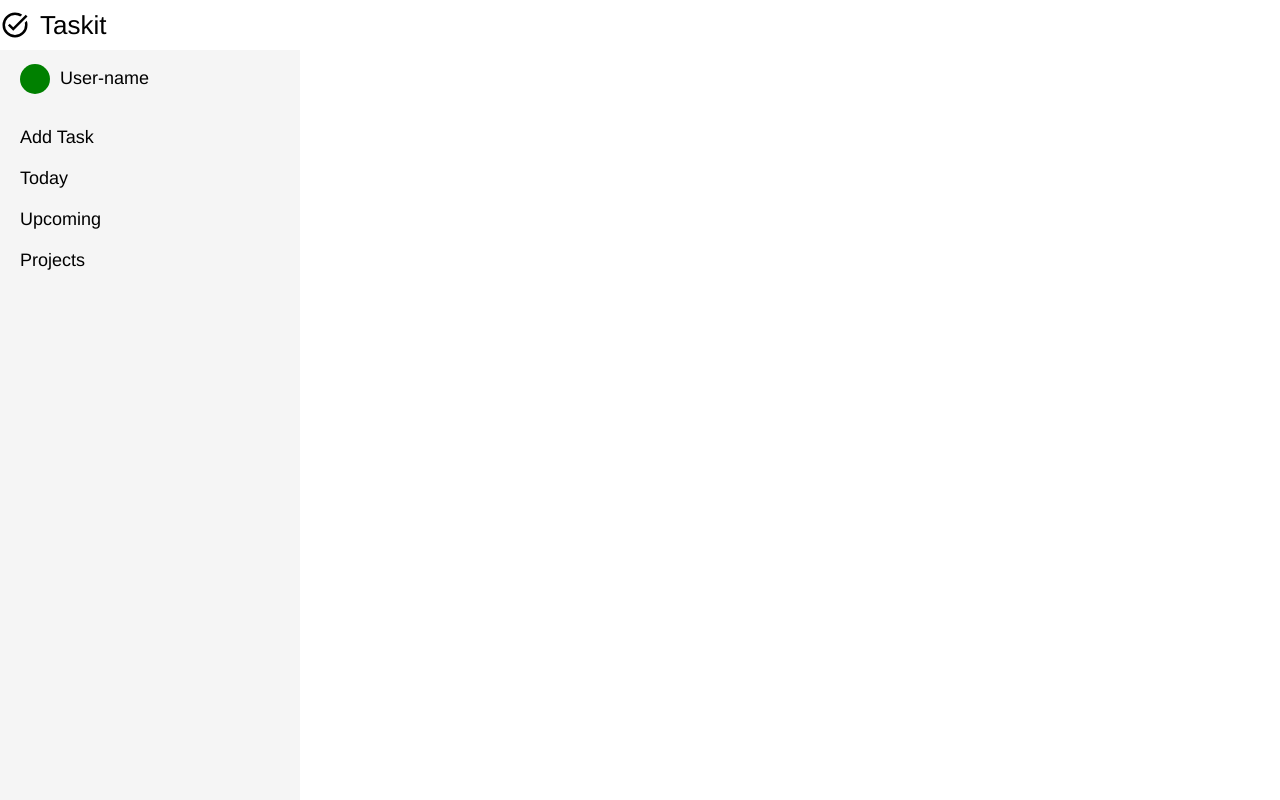
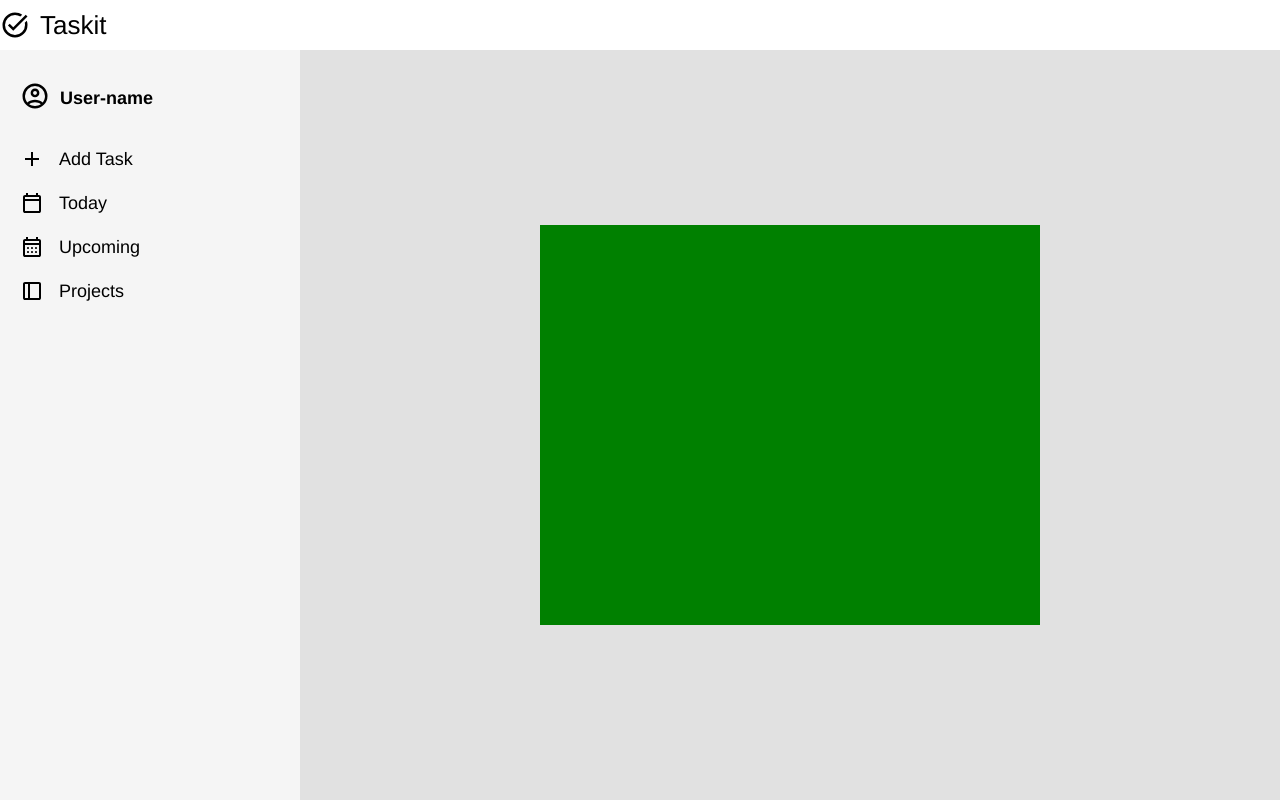
Before and after one commit to tim-martinez/todo-list, a website built with webpack: page src/index.html in a window 1280 px wide. Built offline with nearby package versions, Linux system fonts and the light colour scheme.

Commit message:
included addTask module.

```diff
--- /dev/null
+++ b/src/addTask.js
@@ -0,0 +1,9 @@
+const generateForm = function () {
+  const content = document.querySelector('.content');
+  const addTaskDiv = document.createElement('div');
+  addTaskDiv.classList.add('addTaskDiv');
+  content.classList.add('addTaskView');
+  content.append(addTaskDiv);
+};
+
+export default generateForm;
--- a/src/index.html
+++ b/src/index.html
@@ -12,14 +12,27 @@
     </div>
     <div class="sidebar">
       <div class="user">
-        <div class="avatar"></div>
+        <div class="avatar">
+          <img
+            src="assets/icons/account_circle_FILL0_wght400_GRAD0_opsz24.svg"
+            alt=""
+          />
+        </div>
         <p class="username">User-name</p>
       </div>
       <ul class="nav">
-        <li class="addTask">Add Task</li>
-        <li class="today">Today</li>
-        <li class="upcoming">Upcoming</li>
-        <li class="projects">Projects</li>
+        <li class="addTask">
+          <img src="assets/icons/add.svg" alt="" srcset="" /> Add Task
+        </li>
+        <li class="today">
+          <img src="assets/icons/calendar_today.svg" alt="" srcset="" />Today
+        </li>
+        <li class="upcoming">
+          <img src="assets/icons/calendar_month.svg" alt="" srcset="" />Upcoming
+        </li>
+        <li class="projects">
+          <img src="assets/icons/dock_to_right.svg" alt="" srcset="" />Projects
+        </li>
       </ul>
     </div>
     <div class="content"></div>
--- a/src/index.js
+++ b/src/index.js
@@ -1,2 +1,4 @@
 import './style.css';
-console.log('webpack-template');
+import generateForm from './addTask';
+
+generateForm();
--- a/src/style.css
+++ b/src/style.css
@@ -20,7 +20,7 @@ body {
 
 .content {
   grid-area: content;
-  background-color: white;
+  background-color: rgb(225, 225, 225);
 }
 
 .header {
@@ -35,6 +35,7 @@ body {
   width: 30px;
 }
 .user {
+  margin-top: 20px;
   margin-left: 20px;
   font-size: 18px;
   display: flex;
@@ -42,15 +43,16 @@ body {
 }
 
 .avatar {
+  align-self: center;
+}
+.avatar img {
   height: 30px;
   width: 30px;
-  border-radius: 100%;
-  background-color: green;
-  align-self: center;
 }
 
 .username {
   margin-left: 10px;
+  font-weight: 900;
 }
 
 ul {
@@ -62,3 +64,21 @@ ul {
   gap: 20px;
   font-size: 18px;
 }
+
+.nav li {
+  display: flex;
+  align-items: center;
+  gap: 15px;
+}
+
+.addTaskDiv {
+  height: 400px;
+  width: 500px;
+  background-color: green;
+}
+
+.addTaskView {
+  display: flex;
+  justify-content: center;
+  align-items: center;
+}
```
Also changed, not shown: src/assets/icons/account_circle_FILL0_wght400_GRAD0_opsz24.svg (added).
